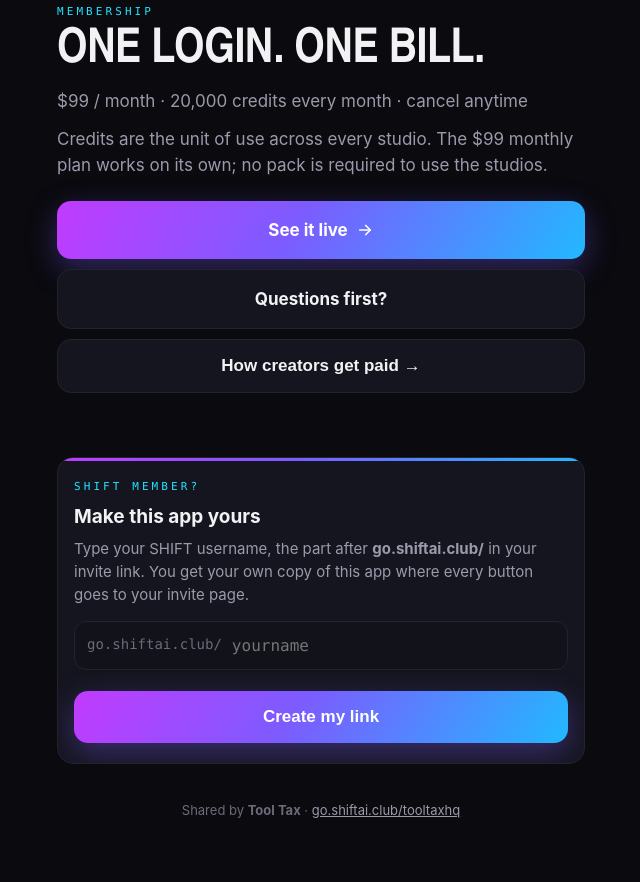
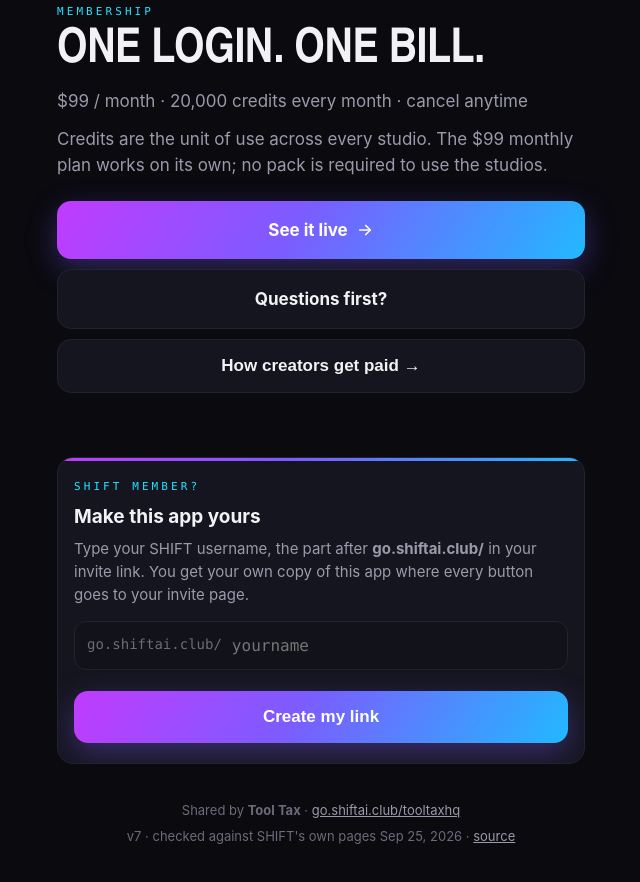
Before and after one commit to patjenkinsGIT/shiftapp, a plain HTML site: page index.html in a window 1280 px wide. Shown: the part 3473-4355 px from the top of the page, without its empty margins (319-959 px from the left). Drawn offline with Linux system fonts and the light colour scheme.

Commit message:
v7: version footer, tip-jar link in README

```diff
--- a/index.html
+++ b/index.html
@@ -25,6 +25,9 @@
   SHARED_BY:     "Tool Tax",                              // footer name for the default link ("" to hide)
   CONTACT_LINK:  "https://tooltaxhq.com",                 // "Questions first?" link, shown ONLY on the owner's link ("" to hide everywhere)
   PRICE_LINE:    "$99 / month · 20,000 credits every month · cancel anytime", // from SHIFT pricing page, Sep 25 2026; "" to hide
+  VERSION:       "v7",                                    // keep in step with CACHE_VERSION in sw.js
+  CHECKED_ON:    "Sep 25, 2026",                          // date the copy was last checked against SHIFT's own pages
+  SOURCE_URL:    "https://github.com/patjenkinsGIT/shiftapp",
 };
 </script>
 
@@ -377,6 +380,7 @@
 
 <footer>
   <div class="wrap" id="footerLine"></div>
+  <div class="wrap small" id="versionLine" style="margin-top:6px"></div>
 </footer>
 
 <div class="install" id="installBanner" role="dialog" aria-label="Install this app">
@@ -426,6 +430,9 @@
   else contact.remove();
   const price = document.getElementById('priceLine');
   if (CONFIG.PRICE_LINE) price.textContent = CONFIG.PRICE_LINE; else price.remove();
+  const ver = document.getElementById('versionLine');
+  if (ver) ver.innerHTML = CONFIG.VERSION + ' · checked against SHIFT\'s own pages ' + CONFIG.CHECKED_ON +
+    (CONFIG.SOURCE_URL ? ' · <a href="' + CONFIG.SOURCE_URL + '" target="_blank" rel="noopener">source</a>' : '');
   const foot = document.getElementById('footerLine');
   const sharedBy = ref ? ref : CONFIG.SHARED_BY;
   foot.innerHTML = (sharedBy ? 'Shared by <b>'+sharedBy.replace(/[<>&]/g,'')+'</b> · ' : '') +
--- a/sw.js
+++ b/sw.js
@@ -1,6 +1,6 @@
 /* Minimal offline-first service worker.
    Bump CACHE_VERSION whenever you edit index.html so phones pick up the change. */
-const CACHE_VERSION = 'shift-overview-v6';
+const CACHE_VERSION = 'shift-overview-v7';
 const SHELL = [
   './',
   './index.html',
```
Also changed, not shown: 1 other file.
